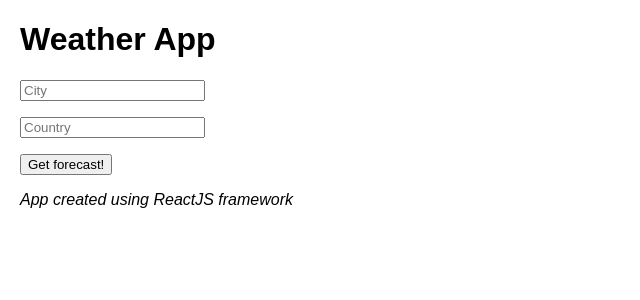
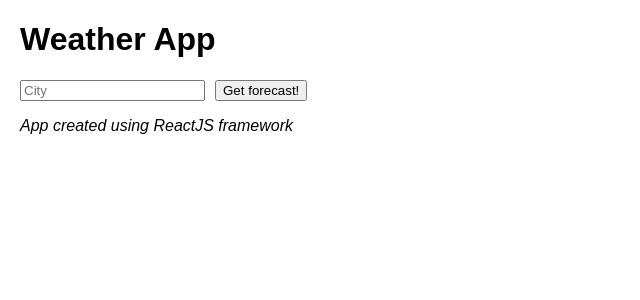
Before and after one commit to maxtwardowski/weatherapp, a React (Create React App) app: page / in a window 1280 px wide. Shown: the top 300 px of the page, without its empty margins (0-640 px from the left). Built offline with nearby package versions, Linux system fonts and the light colour scheme.

Commit message:
Removed country searching paramete, added some minor visual tweaks

```diff
--- a/src/App.js
+++ b/src/App.js
@@ -32,9 +32,8 @@ class WeatherApp extends Component {
   getData = event => {
     event.preventDefault();
     const city = event.target.elements.cityinput.value;
-    const country = event.target.elements.countryinput.value;
-    const API_Caller_current = `http://api.openweathermap.org/data/2.5/weather?q=${city},${country}&appid=${API_Key}`;
-    const API_Caller_tomorrow = `http://api.openweathermap.org/data/2.5/forecast?q=${city},${country}&appid=${API_Key}`;
+    const API_Caller_current = `http://api.openweathermap.org/data/2.5/weather?q=${city}&appid=${API_Key}`;
+    const API_Caller_tomorrow = `http://api.openweathermap.org/data/2.5/forecast?q=${city}&appid=${API_Key}`;
 
     axios.all([
       axios.get(API_Caller_current),
--- a/src/Interface.js
+++ b/src/Interface.js
@@ -2,8 +2,7 @@ import React from 'react';
 
 const Interface = props => (
   <form onSubmit={props.getData}>
-    <p><input type="text" name="cityinput" placeholder="City"/></p>
-    <p><input type="text" name="countryinput" placeholder="Country"/></p>
+    <input type="text" name="cityinput" placeholder="City"/>
     <button>Get forecast!</button>
   </form>
 )
--- a/src/index.css
+++ b/src/index.css
@@ -11,3 +11,7 @@ a {
 .gmap {
   margin-top: 20px;
 }
+
+Button {
+  margin-left: 10px;
+}
```
